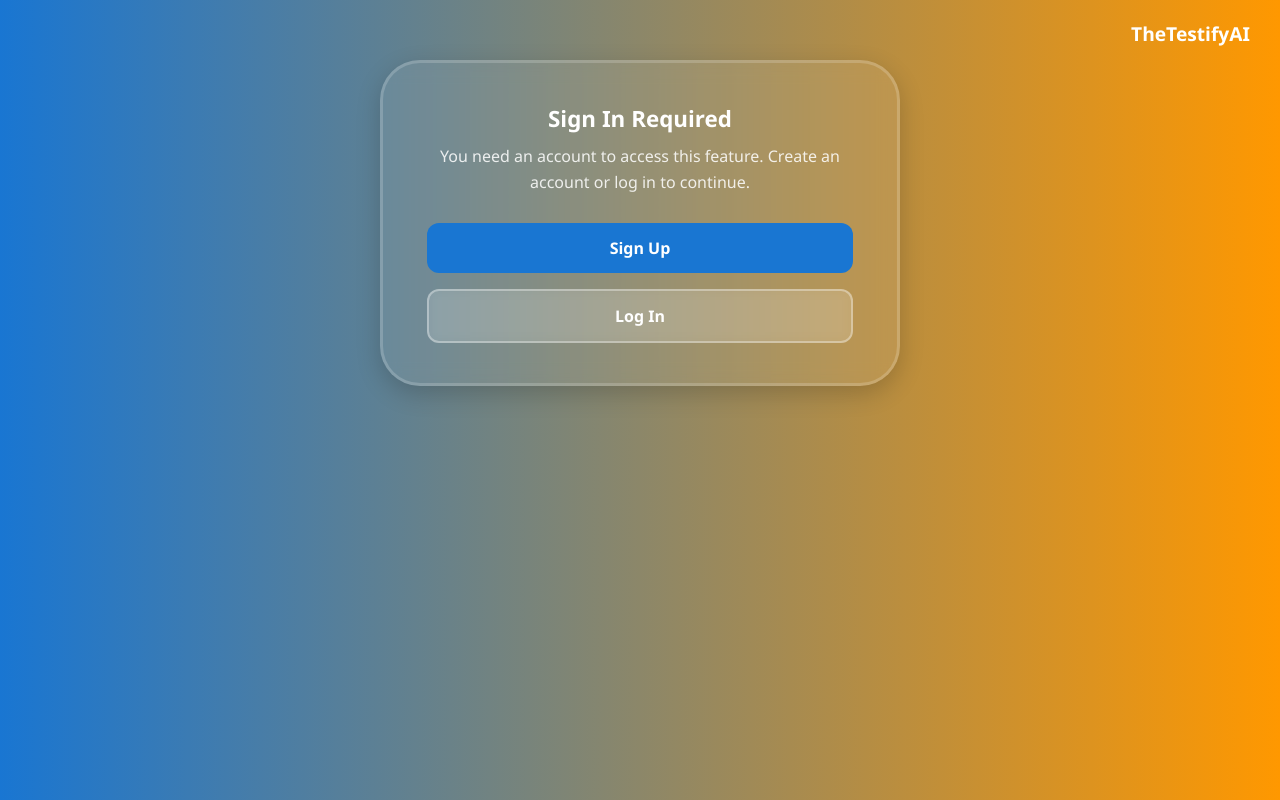
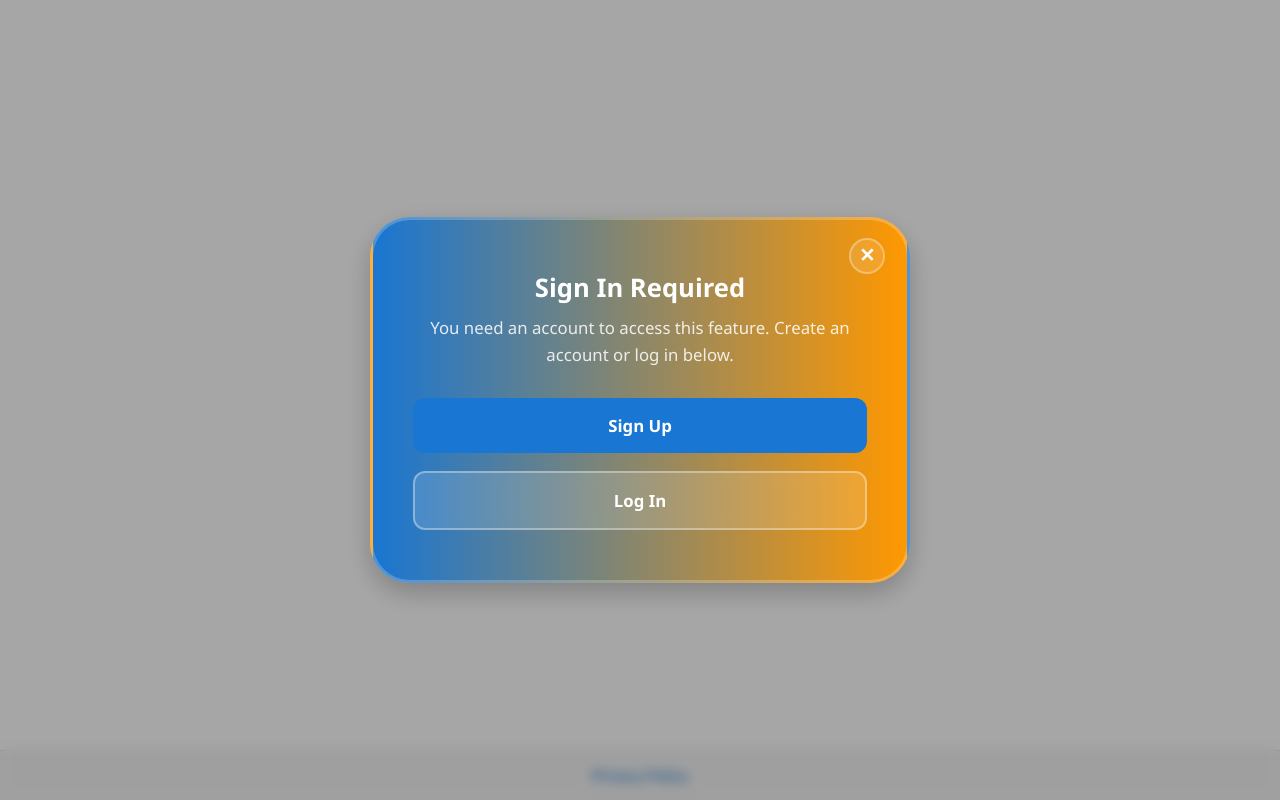
Before and after one commit to christensenandrew455-cell/Testifyai, a Next.js app: page /signuplogin in a window 1280 px wide. Built offline with nearby package versions, Linux system fonts and the light colour scheme.

Commit message:
Update page.js

```diff
--- a/app/signuplogin/page.js
+++ b/app/signuplogin/page.js
@@ -1,66 +1,78 @@
 "use client";
+import { useRouter } from "next/navigation";
 import Link from "next/link";
 
 export default function SignInPage() {
+  const router = useRouter();
+
   return (
     <div
       style={{
-        minHeight: "100vh",
+        position: "fixed",
+        top: 0,
+        left: 0,
+        height: "100vh",
         width: "100vw",
-        background: "linear-gradient(90deg, #1976d2 0%, #ff9800 100%)",
+        background: "rgba(0,0,0,0.35)",
+        backdropFilter: "blur(6px)",
         display: "flex",
-        flexDirection: "column",
         alignItems: "center",
-        fontFamily: "Segoe UI, Roboto, sans-serif",
-        color: "white",
-        textAlign: "center",
-        padding: "40px 20px",
-        position: "relative",
+        justifyContent: "center",
+        padding: "20px",
+        zIndex: 9999, // modal on top
       }}
     >
-      {/* Top Right Branding (same as TestSetup) */}
+      {/* Card */}
       <div
         style={{
-          position: "absolute",
-          top: "20px",
-          right: "30px",
-          fontWeight: 700,
+          background: "linear-gradient(90deg, #1976d2 0%, #ff9800 100%)",
+          borderRadius: "40px",
+          padding: "50px 40px",
+          width: "95%",
+          maxWidth: "540px",
           color: "white",
-          fontSize: "1.2rem",
+          fontFamily: "Segoe UI, Roboto, sans-serif",
+          textAlign: "center",
+          position: "relative",
+          boxShadow: "0 10px 26px rgba(0,0,0,0.22)",
+          border: "3px solid rgba(255,255,255,0.22)",
         }}
       >
-        TheTestifyAI
-      </div>
+        {/* X Close Button */}
+        <button
+          onClick={() => router.back()}
+          style={{
+            position: "absolute",
+            top: "18px",
+            right: "22px",
+            background: "rgba(255,255,255,0.12)",
+            border: "2px solid rgba(255,255,255,0.3)",
+            backdropFilter: "blur(6px)",
+            borderRadius: "50%",
+            width: "36px",
+            height: "36px",
+            fontSize: "1.2rem",
+            fontWeight: 700,
+            cursor: "pointer",
+            color: "white",
+          }}
+        >
+          ✕
+        </button>
 
-      {/* Frosted Glass Card (identical style) */}
-      <div
-        style={{
-          backgroundColor: "rgba(255,255,255,0.08)",
-          backdropFilter: "blur(10px)",
-          borderRadius: "40px",
-          border: "3px solid rgba(255,255,255,0.18)",
-          padding: "40px 44px",
-          width: "92%",
-          maxWidth: "520px",
-          color: "white",
-          textAlign: "center",
-          boxShadow: "0 8px 24px rgba(0,0,0,0.18)",
-          marginTop: "20px",
-        }}
-      >
         <h2
           style={{
             marginBottom: "10px",
             fontWeight: 800,
-            fontSize: "1.4rem",
+            fontSize: "1.6rem",
           }}
         >
           Sign In Required
         </h2>
 
-        <p style={{ marginBottom: "28px", opacity: 0.9, fontSize: "1rem" }}>
+        <p style={{ marginBottom: "30px", opacity: 0.9, fontSize: "1.05rem" }}>
           You need an account to access this feature.
-          Create an account or log in to continue.
+          Create an account or log in below.
         </p>
 
         {/* Buttons */}
@@ -68,24 +80,20 @@ export default function SignInPage() {
           style={{
             display: "flex",
             flexDirection: "column",
-            gap: "16px",
+            gap: "18px",
             width: "100%",
-            marginTop: "10px",
           }}
         >
-          {/* SIGN UP BUTTON */}
+          {/* SIGN UP */}
           <Link
             href="/signup"
             style={{
-              width: "100%",
-              padding: "14px 0",
+              padding: "16px 0",
               borderRadius: "12px",
-              border: "none",
               backgroundColor: "#1976d2",
               color: "white",
               fontWeight: 700,
-              fontSize: "1rem",
-              cursor: "pointer",
+              fontSize: "1.05rem",
               textDecoration: "none",
               display: "block",
             }}
@@ -93,22 +101,20 @@ export default function SignInPage() {
             Sign Up
           </Link>
 
-          {/* LOG IN BUTTON */}
+          {/* LOG IN */}
           <Link
             href="/login"
             style={{
-              width: "100%",
-              padding: "14px 0",
+              padding: "16px 0",
               borderRadius: "12px",
               border: "2px solid rgba(255,255,255,0.35)",
-              backgroundColor: "rgba(255,255,255,0.12)",
+              backgroundColor: "rgba(255,255,255,0.14)",
               color: "white",
               fontWeight: 700,
-              fontSize: "1rem",
-              cursor: "pointer",
+              fontSize: "1.05rem",
+              backdropFilter: "blur(6px)",
               textDecoration: "none",
               display: "block",
-              backdropFilter: "blur(6px)",
             }}
           >
             Log In
```
